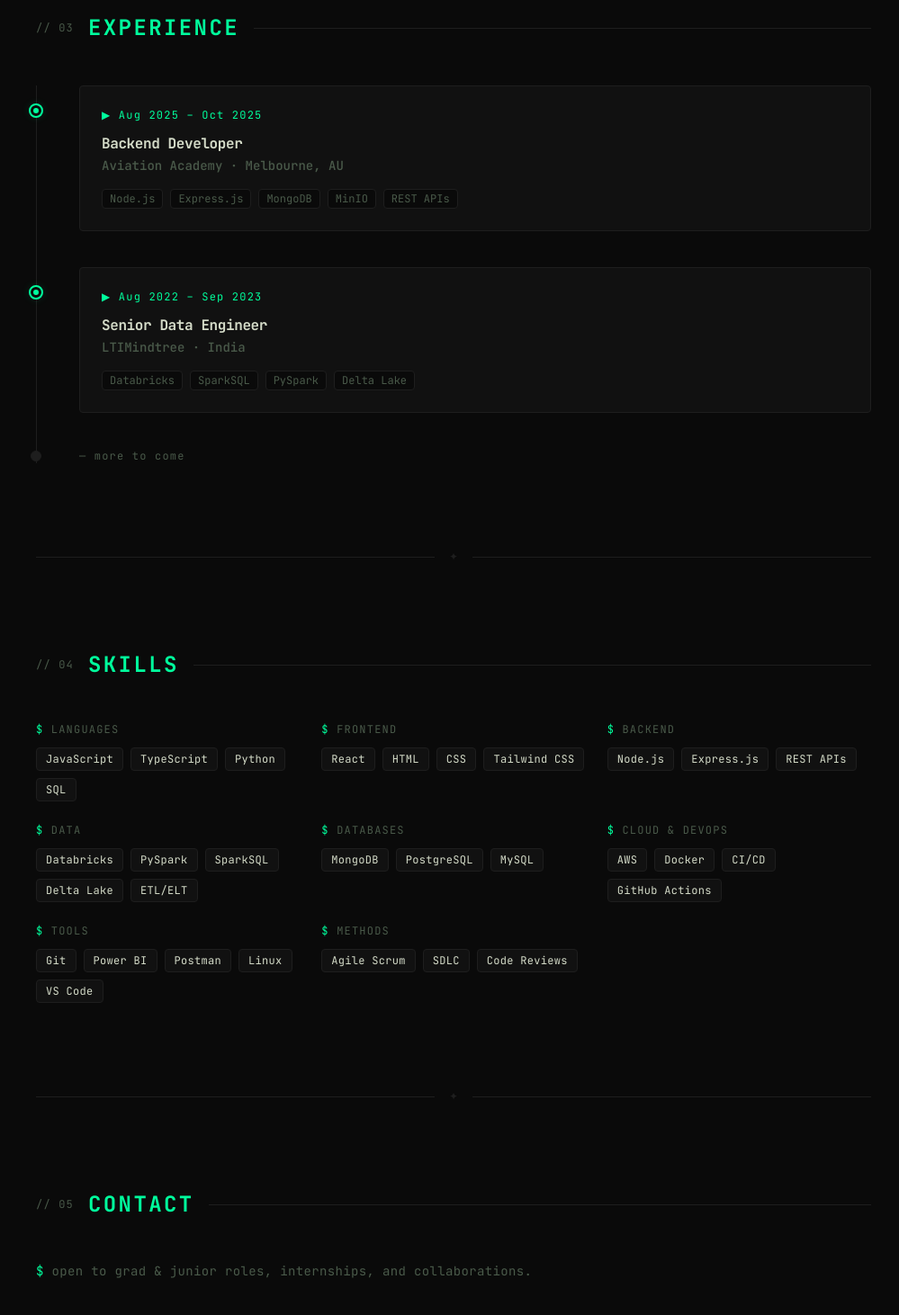
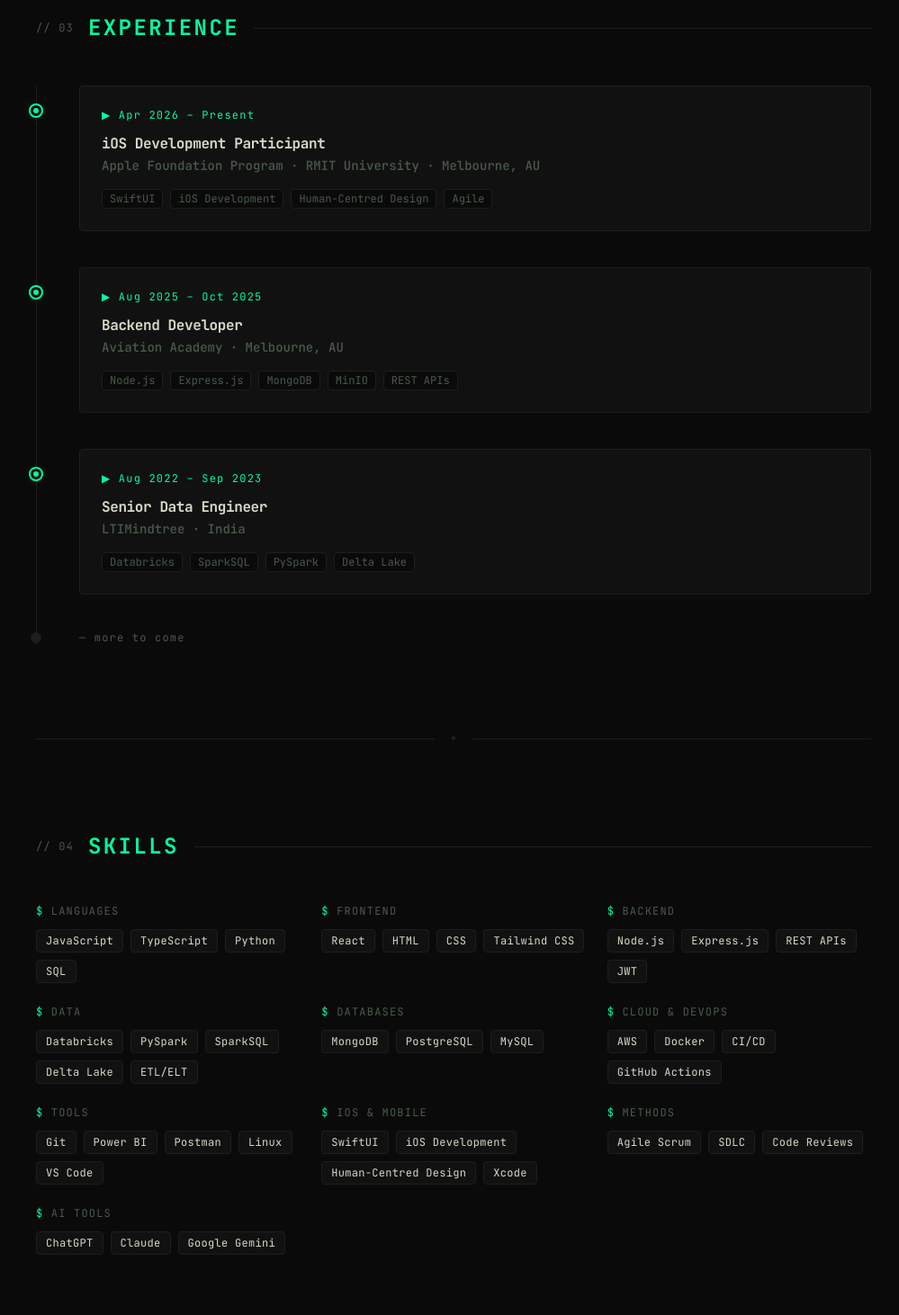
Before and after one commit to Anisha18/anisha-portfolio, a React (Vite) app: page / in a window 1280 px wide. Shown: the part 1820-3282 px from the top of the page at 90% size, without its empty margins (136-1135 px from the left). Built offline with nearby package versions, Linux system fonts and the light colour scheme.

Commit message:
Added Apple experience

```diff
--- a/src/components/Experience.tsx
+++ b/src/components/Experience.tsx
@@ -1,6 +1,13 @@
 import { useEffect, useRef, useState } from "react";
 
 const experiences = [
+  {
+    role: "iOS Development Participant",
+    company: "Apple Foundation Program · RMIT University",
+    period: "Apr 2026 – Present",
+    location: "Melbourne, AU",
+    tech: ["SwiftUI", "iOS Development", "Human-Centred Design", "Agile"],
+  },
   {
     role: "Backend Developer",
     company: "Aviation Academy",
--- a/src/components/Skills.tsx
+++ b/src/components/Skills.tsx
@@ -3,12 +3,14 @@ import { useEffect, useRef } from "react";
 const skillGroups = [
   { label: "languages", skills: ["JavaScript", "TypeScript", "Python", "SQL"] },
   { label: "frontend", skills: ["React", "HTML", "CSS", "Tailwind CSS"] },
-  { label: "backend", skills: ["Node.js", "Express.js", "REST APIs"] },
+  { label: "backend", skills: ["Node.js", "Express.js", "REST APIs", "JWT"] },
   { label: "data", skills: ["Databricks", "PySpark", "SparkSQL", "Delta Lake", "ETL/ELT"] },
   { label: "databases", skills: ["MongoDB", "PostgreSQL", "MySQL"] },
   { label: "cloud & devops", skills: ["AWS", "Docker", "CI/CD", "GitHub Actions"] },
   { label: "tools", skills: ["Git", "Power BI", "Postman", "Linux", "VS Code"] },
+  { label: "ios & mobile", skills: ["SwiftUI", "iOS Development", "Human-Centred Design", "Xcode"] },
   { label: "methods", skills: ["Agile Scrum", "SDLC", "Code Reviews"] },
+  { label: "ai tools", skills: ["ChatGPT", "Claude", "Google Gemini"] },
 ];
 
 export default function Skills() {
```
